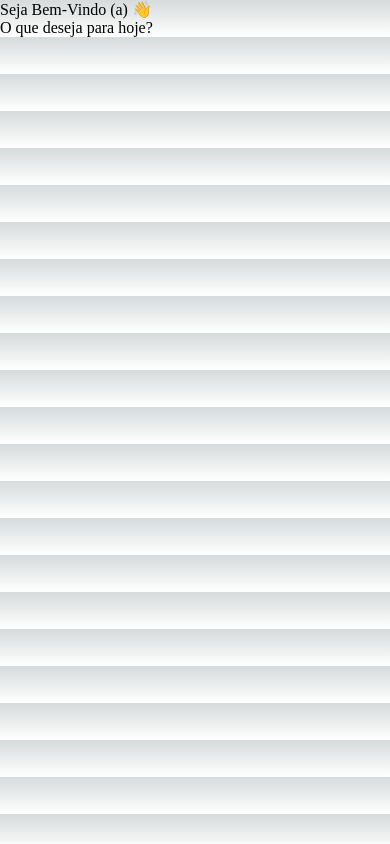
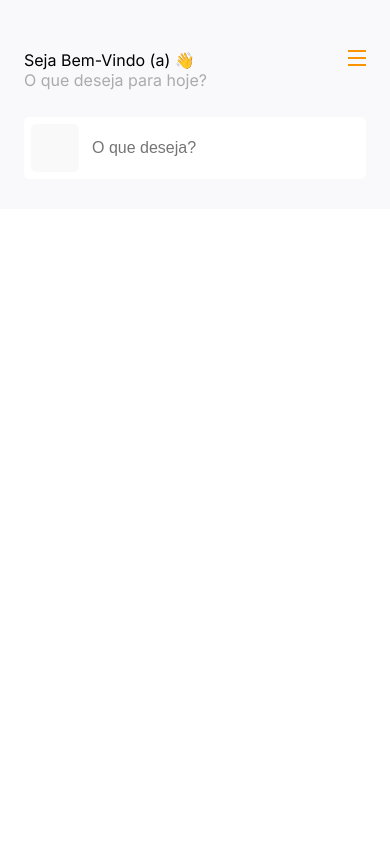
Before and after one commit to NicolasVilmes/Good_Delivery, a Next.js app: page /1 in a window 390 px wide. Built offline with nearby package versions, Linux system fonts and the light colour scheme.

Commit message:
Search Component

```diff
--- /dev/null
+++ b/components/Searchinput/index.tsx
@@ -0,0 +1,48 @@
+import { useState } from "react";
+import styles from "./styles.module.css";
+
+type Props = {
+  mainColor: string;
+  onsearch: (searchValue: string) => void;
+};
+
+export const SearchInput = ({ mainColor, onsearch }: Props) => {
+  const [fucused, setfocused] = useState(false);
+  const [searchValue, setsearcValue] = useState("");
+
+  const InputFocus = () => {
+    setfocused(true);
+  };
+
+  const InputBlur = () => {
+    setfocused(false);
+  };
+
+  const KeyUp = (event: React.KeyboardEvent<HTMLInputElement>) => {
+    if (event.code === "Enter") {
+      onsearch(searchValue);
+    }
+  };
+
+  return (
+    <div
+      className={styles.container}
+      style={{ borderColor: fucused ? mainColor : "#FFF" }}
+    >
+      <div
+        className={styles.button}
+        onClick={() => onsearch(searchValue)}
+      ></div>
+      <input
+        type="text"
+        className={styles.input}
+        placeholder="O que deseja?"
+        onFocus={InputFocus}
+        onBlur={InputBlur}
+        onKeyUp={KeyUp}
+        value={searchValue}
+        onChange={(e) => setsearcValue(e.target.value)}
+      />
+    </div>
+  );
+};
--- /dev/null
+++ b/components/Searchinput/styles.module.css
@@ -0,0 +1,23 @@
+.container {
+  background-color: #FFF;
+  display: flex;
+  padding: 6px;
+  border-radius: 5px;
+  border: 1px solid #FFF;
+}
+
+.button {
+  background-color: #f9f9f9;
+  width: 48px;
+  height: 48px;
+  border-radius: 5px;
+}
+
+.input {
+  border: 0;
+  outline: 0;
+  flex: 1;
+  font-weight: 400;
+  font-size: 16px;
+  margin-left: 13px;
+}
--- a/pages/[tenent]/index.tsx
+++ b/pages/[tenent]/index.tsx
@@ -1,6 +1,11 @@
+import { SearchInput } from "@/components/Searchinput";
 import styles from "../../styles/Home.module.css";
 
 const Home = () => {
+  const handleSearch = (seachValue: String) => {
+    console.log("Você está procurando: ${searchValue}");
+  };
+
   return (
     <div className={styles.conteiner}>
       <header className={styles.header}>
@@ -17,7 +22,9 @@
             </div>
           </div>
         </div>
-        <div className={styles.headerBottom}></div>
+        <div className={styles.headerBottom}>
+          <SearchInput mainColor="#FB9400" onsearch={handleSearch} />
+        </div>
       </header>
     </div>
   );
--- a/pages/_app.tsx
+++ b/pages/_app.tsx
@@ -1,6 +1,6 @@
-import '@/styles/globals.css'
-import type { AppProps } from 'next/app'
+import "@/styles/globals.css";
+import type { AppProps } from "next/app";
 
-export default function App({ Component, pageProps }: AppProps) {
-  return <Component {...pageProps} />
+export default function Home({ Component, pageProps }: AppProps): JSX.Element {
+  return <Component {...pageProps} />;
 }
--- a/pages/_document.tsx
+++ /dev/null
@@ -1,13 +0,0 @@
-import { Html, Head, Main, NextScript } from 'next/document'
-
-export default function Document() {
-  return (
-    <Html lang="en">
-      <Head />
-      <body>
-        <Main />
-        <NextScript />
-      </body>
-    </Html>
-  )
-}
--- a/styles/Home.module.css
+++ b/styles/Home.module.css
@@ -1,278 +1,52 @@
-.main {
+.conteiner {
+  background-color: #FFF;
+}
+
+.header {
+  background-color: #F9F9FB;
+  padding: 50px 24px 30px 24px;
+}
+
+.headerTop {
+  display: flex;
+  justify-content: space-between;
+  margin-bottom: 27px;
+}
+
+.headerTLeft {
+
+}
+
+.Httle{
+  font-weight: 500;
+  font-size: 24px;
+  color: #1B1B1B;
+  margin-bottom: 8px;
+}
+
+.Hsub{
+  font-weight: 400;
+  font-size: 16px;
+  color: rgba(151, 151, 151, 0.8);
+}
+
+.headerTRight {
+
+}
+
+.menuButtom {
+  width: 18px;
+  height: 16px;
   display: flex;
   flex-direction: column;
   justify-content: space-between;
-  align-items: center;
-  padding: 6rem;
-  min-height: 100vh;
 }
 
-.description {
-  display: inherit;
-  justify-content: inherit;
-  align-items: inherit;
-  font-size: 0.85rem;
-  max-width: var(--max-width);
-  width: 100%;
-  z-index: 2;
-  font-family: var(--font-mono);
+.Mline {
+  height: 2px;
+  background-color: #fb9400;
 }
 
-.description a {
-  display: flex;
-  justify-content: center;
-  align-items: center;
-  gap: 0.5rem;
+.headerBottom {
+
 }
-
-.description p {
-  position: relative;
-  margin: 0;
-  padding: 1rem;
-  background-color: rgba(var(--callout-rgb), 0.5);
-  border: 1px solid rgba(var(--callout-border-rgb), 0.3);
-  border-radius: var(--border-radius);
-}
-
-.code {
-  font-weight: 700;
-  font-family: var(--font-mono);
-}
-
-.grid {
-  display: grid;
-  grid-template-columns: repeat(4, minmax(25%, auto));
-  width: var(--max-width);
-  max-width: 100%;
-}
-
-.card {
-  padding: 1rem 1.2rem;
-  border-radius: var(--border-radius);
-  background: rgba(var(--card-rgb), 0);
-  border: 1px solid rgba(var(--card-border-rgb), 0);
-  transition: background 200ms, border 200ms;
-}
-
-.card span {
-  display: inline-block;
-  transition: transform 200ms;
-}
-
-.card h2 {
-  font-weight: 600;
-  margin-bottom: 0.7rem;
-}
-
-.card p {
-  margin: 0;
-  opacity: 0.6;
-  font-size: 0.9rem;
-  line-height: 1.5;
-  max-width: 30ch;
-}
-
-.center {
-  display: flex;
-  justify-content: center;
-  align-items: center;
-  position: relative;
-  padding: 4rem 0;
-}
-
-.center::before {
-  background: var(--secondary-glow);
-  border-radius: 50%;
-  width: 480px;
-  height: 360px;
-  margin-left: -400px;
-}
-
-.center::after {
-  background: var(--primary-glow);
-  width: 240px;
-  height: 180px;
-  z-index: -1;
-}
-
-.center::before,
-.center::after {
-  content: '';
-  left: 50%;
-  position: absolute;
-  filter: blur(45px);
-  transform: translateZ(0);
-}
-
-.logo,
-.thirteen {
-  position: relative;
-}
-
-.thirteen {
-  display: flex;
-  justify-content: center;
-  align-items: center;
-  width: 75px;
-  height: 75px;
-  padding: 25px 10px;
-  margin-left: 16px;
-  transform: translateZ(0);
-  border-radius: var(--border-radius);
-  overflow: hidden;
-  box-shadow: 0px 2px 8px -1px #0000001a;
-}
-
-.thirteen::before,
-.thirteen::after {
-  content: '';
-  position: absolute;
-  z-index: -1;
-}
-
-/* Conic Gradient Animation */
-.thirteen::before {
-  animation: 6s rotate linear infinite;
-  width: 200%;
-  height: 200%;
-  background: var(--tile-border);
-}
-
-/* Inner Square */
-.thirteen::after {
-  inset: 0;
-  padding: 1px;
-  border-radius: var(--border-radius);
-  background: linear-gradient(
-    to bottom right,
-    rgba(var(--tile-start-rgb), 1),
-    rgba(var(--tile-end-rgb), 1)
-  );
-  background-clip: content-box;
-}
-
-/* Enable hover only on non-touch devices */
-@media (hover: hover) and (pointer: fine) {
-  .card:hover {
-    background: rgba(var(--card-rgb), 0.1);
-    border: 1px solid rgba(var(--card-border-rgb), 0.15);
-  }
-
-  .card:hover span {
-    transform: translateX(4px);
-  }
-}
-
-@media (prefers-reduced-motion) {
-  .thirteen::before {
-    animation: none;
-  }
-
-  .card:hover span {
-    transform: none;
-  }
-}
-
-/* Mobile */
-@media (max-width: 700px) {
-  .content {
-    padding: 4rem;
-  }
-
-  .grid {
-    grid-template-columns: 1fr;
-    margin-bottom: 120px;
-    max-width: 320px;
-    text-align: center;
-  }
-
-  .card {
-    padding: 1rem 2.5rem;
-  }
-
-  .card h2 {
-    margin-bottom: 0.5rem;
-  }
-
-  .center {
-    padding: 8rem 0 6rem;
-  }
-
-  .center::before {
-    transform: none;
-    height: 300px;
-  }
-
-  .description {
-    font-size: 0.8rem;
-  }
-
-  .description a {
-    padding: 1rem;
-  }
-
-  .description p,
-  .description div {
-    display: flex;
-    justify-content: center;
-    position: fixed;
-    width: 100%;
-  }
-
-  .description p {
-    align-items: center;
-    inset: 0 0 auto;
-    padding: 2rem 1rem 1.4rem;
-    border-radius: 0;
-    border: none;
-    border-bottom: 1px solid rgba(var(--callout-border-rgb), 0.25);
-    background: linear-gradient(
-      to bottom,
-      rgba(var(--background-start-rgb), 1),
-      rgba(var(--callout-rgb), 0.5)
-    );
-    background-clip: padding-box;
-    backdrop-filter: blur(24px);
-  }
-
-  .description div {
-    align-items: flex-end;
-    pointer-events: none;
-    inset: auto 0 0;
-    padding: 2rem;
-    height: 200px;
-    background: linear-gradient(
-      to bottom,
-      transparent 0%,
-      rgb(var(--background-end-rgb)) 40%
-    );
-    z-index: 1;
-  }
-}
-
-/* Tablet and Smaller Desktop */
-@media (min-width: 701px) and (max-width: 1120px) {
-  .grid {
-    grid-template-columns: repeat(2, 50%);
-  }
-}
-
-@media (prefers-color-scheme: dark) {
-  .vercelLogo {
-    filter: invert(1);
-  }
-
-  .logo,
-  .thirteen img {
-    filter: invert(1) drop-shadow(0 0 0.3rem #ffffff70);
-  }
-}
-
-@keyframes rotate {
-  from {
-    transform: rotate(360deg);
-  }
-  to {
-    transform: rotate(0deg);
-  }
-}
--- a/styles/globals.css
+++ b/styles/globals.css
@@ -1,77 +1,4 @@
-:root {
-  --max-width: 1100px;
-  --border-radius: 12px;
-  --font-mono: ui-monospace, Menlo, Monaco, 'Cascadia Mono', 'Segoe UI Mono',
-    'Roboto Mono', 'Oxygen Mono', 'Ubuntu Monospace', 'Source Code Pro',
-    'Fira Mono', 'Droid Sans Mono', 'Courier New', monospace;
-
-  --foreground-rgb: 0, 0, 0;
-  --background-start-rgb: 214, 219, 220;
-  --background-end-rgb: 255, 255, 255;
-
-  --primary-glow: conic-gradient(
-    from 180deg at 50% 50%,
-    #16abff33 0deg,
-    #0885ff33 55deg,
-    #54d6ff33 120deg,
-    #0071ff33 160deg,
-    transparent 360deg
-  );
-  --secondary-glow: radial-gradient(
-    rgba(255, 255, 255, 1),
-    rgba(255, 255, 255, 0)
-  );
-
-  --tile-start-rgb: 239, 245, 249;
-  --tile-end-rgb: 228, 232, 233;
-  --tile-border: conic-gradient(
-    #00000080,
-    #00000040,
-    #00000030,
-    #00000020,
-    #00000010,
-    #00000010,
-    #00000080
-  );
-
-  --callout-rgb: 238, 240, 241;
-  --callout-border-rgb: 172, 175, 176;
-  --card-rgb: 180, 185, 188;
-  --card-border-rgb: 131, 134, 135;
-}
-
-@media (prefers-color-scheme: dark) {
-  :root {
-    --foreground-rgb: 255, 255, 255;
-    --background-start-rgb: 0, 0, 0;
-    --background-end-rgb: 0, 0, 0;
-
-    --primary-glow: radial-gradient(rgba(1, 65, 255, 0.4), rgba(1, 65, 255, 0));
-    --secondary-glow: linear-gradient(
-      to bottom right,
-      rgba(1, 65, 255, 0),
-      rgba(1, 65, 255, 0),
-      rgba(1, 65, 255, 0.3)
-    );
-
-    --tile-start-rgb: 2, 13, 46;
-    --tile-end-rgb: 2, 5, 19;
-    --tile-border: conic-gradient(
-      #ffffff80,
-      #ffffff40,
-      #ffffff30,
-      #ffffff20,
-      #ffffff10,
-      #ffffff10,
-      #ffffff80
-    );
-
-    --callout-rgb: 20, 20, 20;
-    --callout-border-rgb: 108, 108, 108;
-    --card-rgb: 100, 100, 100;
-    --card-border-rgb: 200, 200, 200;
-  }
-}
+@import url('https://fonts.googleapis.com/css2?family=Inter:wght@400;600;700;800&display=swap');
 
 * {
   box-sizing: border-box;
@@ -79,29 +6,6 @@
   margin: 0;
 }
 
-html,
 body {
-  max-width: 100vw;
-  overflow-x: hidden;
+  font-family: 'Inter', sans-serif;
 }
-
-body {
-  color: rgb(var(--foreground-rgb));
-  background: linear-gradient(
-      to bottom,
-      transparent,
-      rgb(var(--background-end-rgb))
-    )
-    rgb(var(--background-start-rgb));
-}
-
-a {
-  color: inherit;
-  text-decoration: none;
-}
-
-@media (prefers-color-scheme: dark) {
-  html {
-    color-scheme: dark;
-  }
-}
```
Also changed, not shown: pages/index.tsx (+7 -7 lines).
